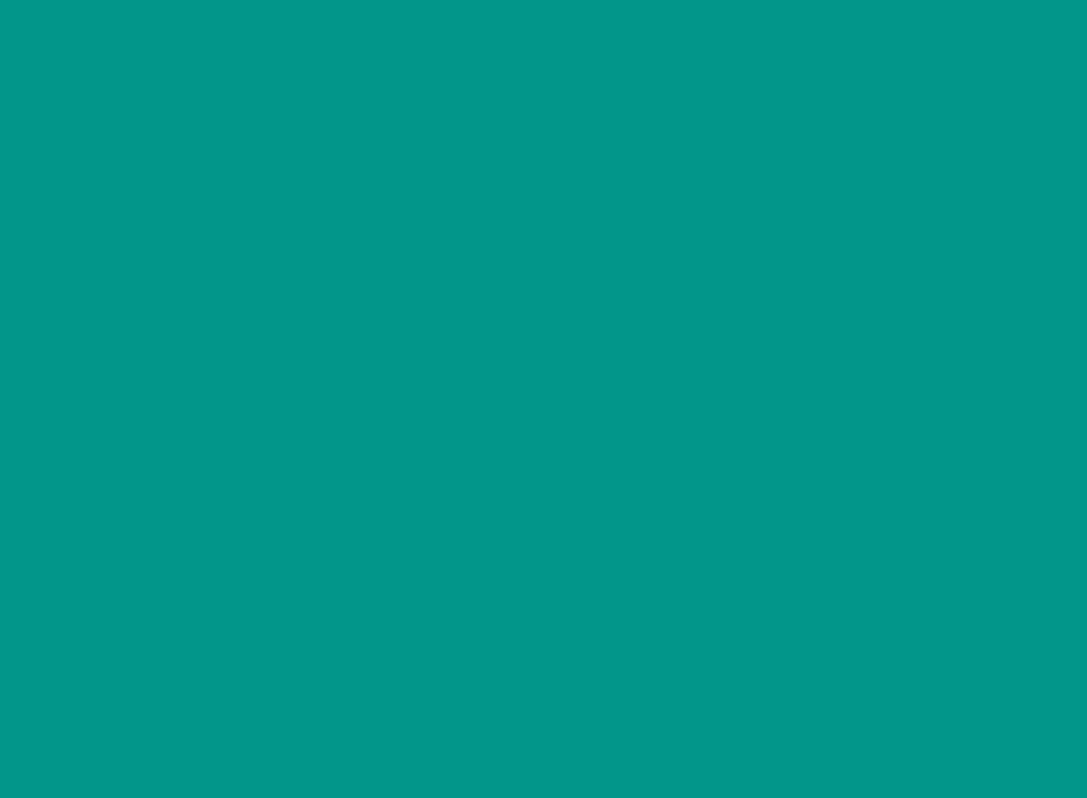
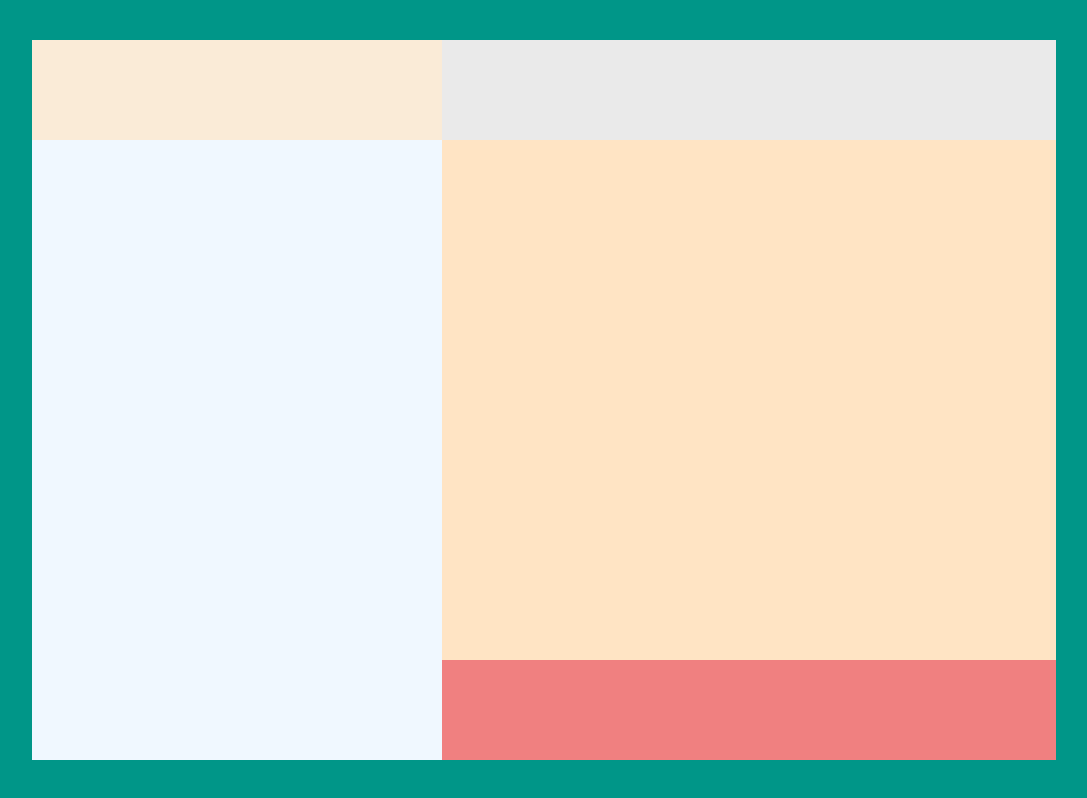
Before and after one commit to Pietroarmill/vue-boolzapp, a plain HTML site: page index.html in a window 1280 px wide. Shown: the whole page, without its empty margins (96-1183 px from the left). Drawn offline with nearby package versions, Linux system fonts and the light colour scheme.

Commit message:
add css scaffolding

```diff
--- a/css/style.css
+++ b/css/style.css
@@ -11,6 +11,63 @@ body {
 
 /* MAIN */
 
+main {
+    height: 90vh;
+    width: 80%;
+    margin: 0 auto;
+    min-width: 950px;
+    margin-top: 5vh;
+    background-color: white;
+}
+
+.left-main-top,
+.main-contacts {
+    width: 40%;
+    height: 100%;
+}
+
+.right-main-top,
+.main-messages {
+    width: 60%;
+    height: 100%;
+}
+
 /* Main-Top */
+.main-top {
+    width: 100%;
+    height: 100px;
+    background-color: #eaeaea;
+}
+
+.left-main-top {
+    background-color: antiquewhite;
+}
+
 
 /* Main-Bottom */
+.main-bottom {
+    width: 100%;
+    height: calc(100% - 100px);
+    background-color: aquamarine;
+    display: flex;
+}
+
+.main-contacts {
+    background-color: aliceblue;
+}
+
+.main-messages {
+
+}
+
+.main-messages-top {
+    width: 100%;
+    height: calc(100% - 100px);
+    background-color: bisque;
+}
+
+.main-messages-bottom {
+    height: 100px;
+    width: 100%;
+    background-color: lightcoral;
+}
--- a/index.html
+++ b/index.html
@@ -28,12 +28,35 @@
         <main>
 
             <!-- Main-Top -->
-            <div class="main-top"></div>
+            <div class="main-top">
+
+                <div class="left-main-top">
+
+                </div>
+                <div class="right-main-top">
+
+                </div>
+
+            </div>
             <!-- /Main-Top -->
 
 
             <!-- Main-Bottom -->
-            <div class="main-bottom"></div>
+            <div class="main-bottom">
+                <div class="main-contacts">
+
+                </div>
+                <div class="main-messages">
+
+                    <div class="main-messages-top">
+
+                    </div>
+                    <div class="main-messages-bottom">
+
+                    </div>
+
+                </div>
+            </div>
             <!-- /Main-Bottom -->
 
 
```
